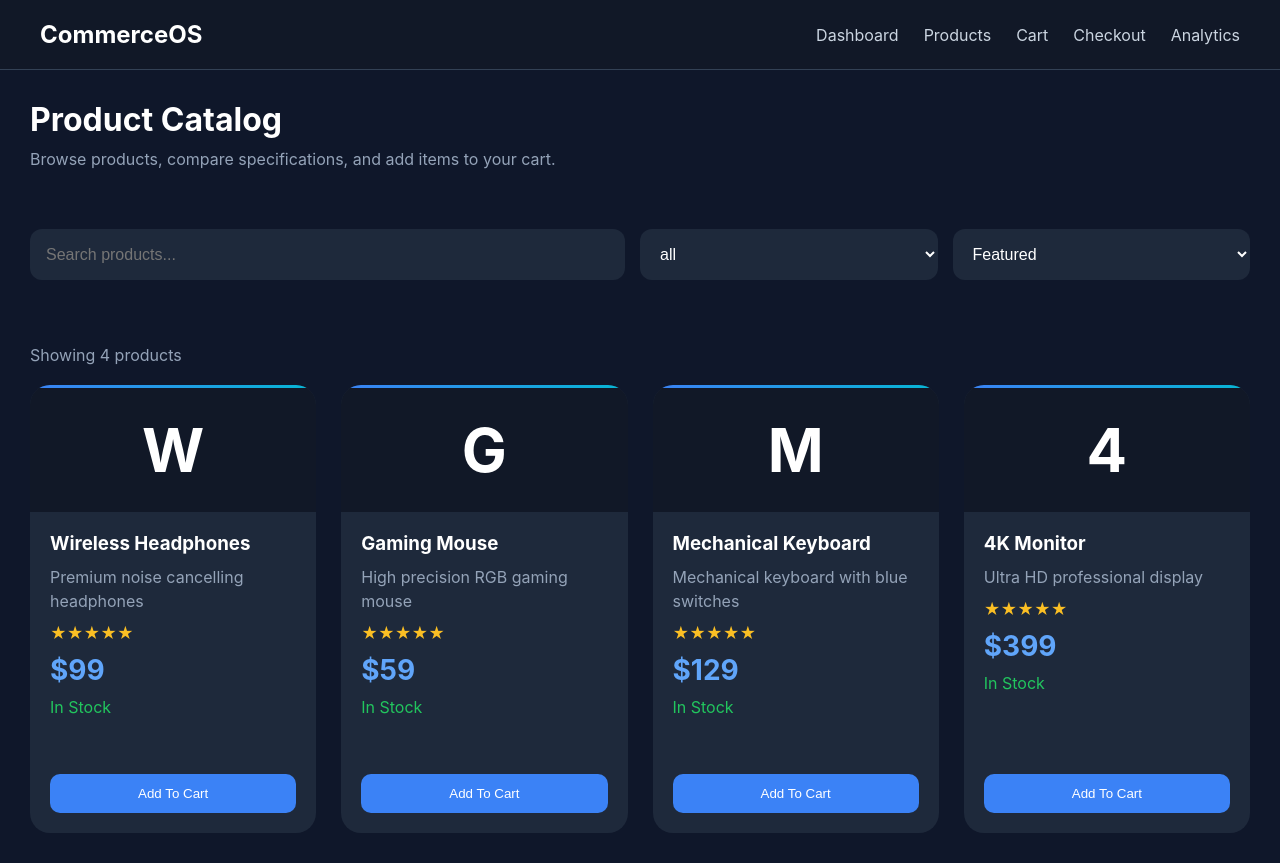
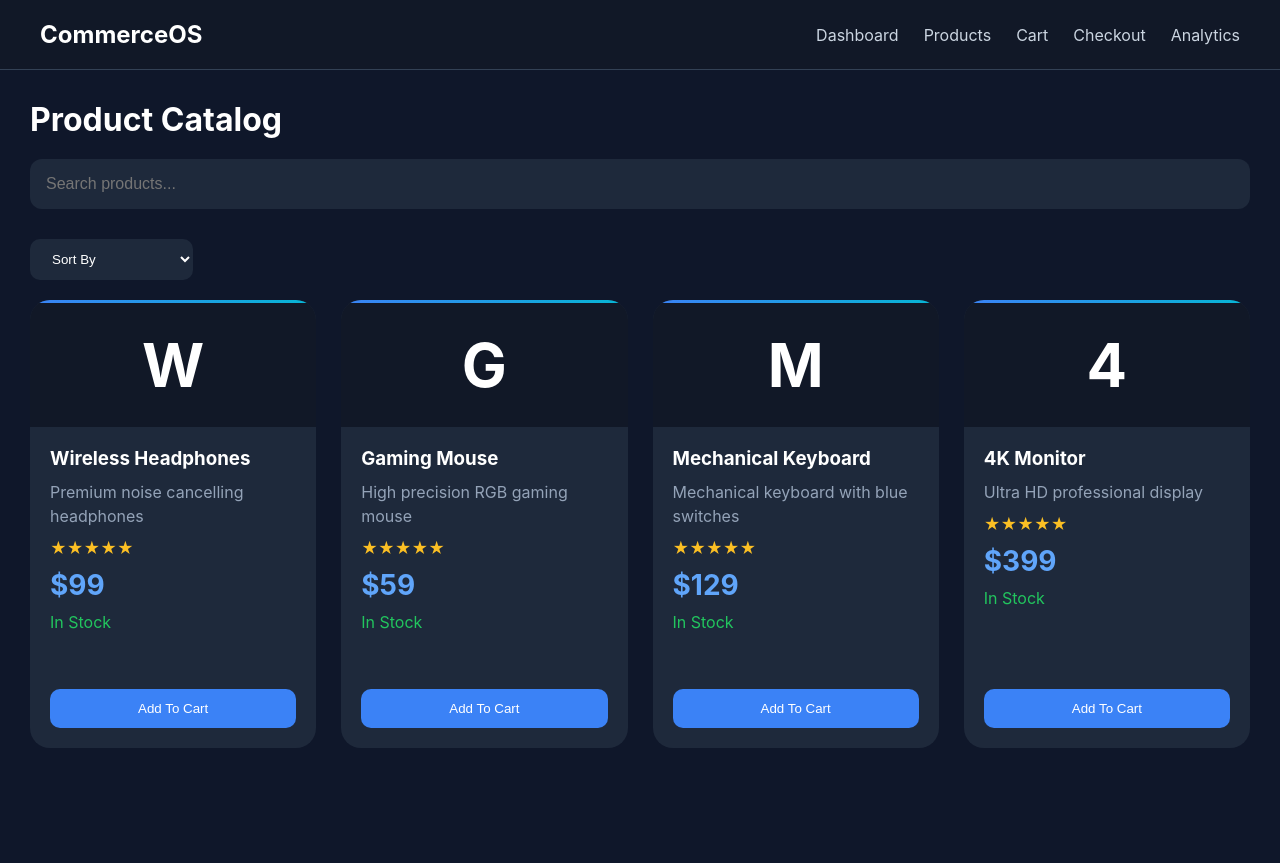
Before and after one commit to tanisharoy222005-collab/ecommerce-platform-admin-suite, a Next.js app: page /products in a window 1280 px wide. After the commit the page ends 800 px from the top, so only its background shows below. Built offline with nearby package versions, Linux system fonts and the light colour scheme.

Commit message:
Update products.js

```diff
--- a/pages/products.js
+++ b/pages/products.js
@@ -1,135 +1,67 @@
-import { useState, useMemo } from "react";
+import { useState } from "react";
 import Layout from "../components/Layout";
 import ProductCard from "../components/ProductCard";
-import productsData from "../data/products";
+import products from "../data/products";
 
 export default function Products() {
 
-  const [search, setSearch] = useState("");
-  const [sortBy, setSortBy] = useState("featured");
-  const [category, setCategory] = useState("all");
+  const [search,setSearch] =
+    useState("");
 
-  const categories = [
-    "all",
-    ...new Set(
-      productsData.map(
-        (p) => p.category
-      )
-    )
-  ];
+  const [sort,setSort] =
+    useState("default");
 
-  const products = useMemo(() => {
-
-    let filtered = [...productsData];
-
-    if (category !== "all") {
-      filtered = filtered.filter(
-        (product) =>
-          product.category === category
-      );
-    }
-
-    if (search) {
-      filtered = filtered.filter(
-        (product) =>
+  let filtered =
+    products.filter(product =>
       product.name
-            .toLowerCase()
-            .includes(
-              search.toLowerCase()
-            ) ||
-          product.brand
         .toLowerCase()
         .includes(
           search.toLowerCase()
         )
     );
+
+  if(sort === "low"){
+    filtered.sort(
+      (a,b)=>
+      a.price-b.price
+    );
   }
 
-    switch (sortBy) {
-
-      case "low":
+  if(sort === "high"){
     filtered.sort(
-          (a, b) =>
-            a.price - b.price
+      (a,b)=>
+      b.price-a.price
     );
-        break;
-
-      case "high":
-        filtered.sort(
-          (a, b) =>
-            b.price - a.price
-        );
-        break;
-
-      case "rating":
-        filtered.sort(
-          (a, b) =>
-            b.rating - a.rating
-        );
-        break;
-
-      case "sales":
-        filtered.sort(
-          (a, b) =>
-            b.sales - a.sales
-        );
-        break;
-
-      default:
-        break;
   }
 
-    return filtered;
+  if(sort === "rating"){
+    filtered.sort(
+      (a,b)=>
+      b.rating-a.rating
+    );
+  }
 
-  }, [
-    search,
-    sortBy,
-    category
-  ]);
+  if(sort === "sales"){
+    filtered.sort(
+      (a,b)=>
+      b.sales-a.sales
+    );
+  }
 
   return (
 
     <Layout>
 
-      <div
-        style={{
-          marginBottom: "40px"
-        }}
-      >
-
       <h1>
         Product Catalog
       </h1>
 
-        <p
-          style={{
-            color: "#94a3b8",
-            marginTop: "10px"
-          }}
-        >
-          Browse products,
-          compare specifications,
-          and add items
-          to your cart.
-        </p>
-
-      </div>
-
-      <div
-        style={{
-          display: "grid",
-          gridTemplateColumns:
-            "2fr 1fr 1fr",
-          gap: "15px",
-          marginBottom: "35px"
-        }}
-      >
-
       <input
         className="search-box"
-          placeholder="Search products..."
+        placeholder=
+        "Search products..."
         value={search}
-          onChange={(e) =>
+        onChange={(e)=>
           setSearch(
             e.target.value
           )
@@ -137,37 +69,17 @@ export default function Products() {
       />
 
       <select
-          className="search-box"
-          value={category}
-          onChange={(e) =>
-            setCategory(
+        className="date-filter"
+        value={sort}
+        onChange={(e)=>
+          setSort(
             e.target.value
           )
         }
       >
-          {categories.map(
-            (cat) => (
-              <option
-                key={cat}
-                value={cat}
-              >
-                {cat}
-              </option>
-            )
-          )}
-        </select>
 
-        <select
-          className="search-box"
-          value={sortBy}
-          onChange={(e) =>
-            setSortBy(
-              e.target.value
-            )
-          }
-        >
-          <option value="featured">
-            Featured
+        <option value="default">
+          Sort By
         </option>
 
         <option value="low">
@@ -188,33 +100,17 @@ export default function Products() {
 
       </select>
 
-      </div>
-
-      <div
-        style={{
-          marginBottom: "20px",
-          color: "#94a3b8"
-        }}
-      >
-        Showing
-        {" "}
-        {products.length}
-        {" "}
-        products
-      </div>
+      <br /><br />
 
       <div className="grid">
 
-        {products.map(
-          (product) => (
-
+        {filtered.map(
+          product=>(
           <ProductCard
             key={product.id}
             product={product}
           />
-
-          )
-        )}
+        ))}
 
       </div>
 
```
Lines whose indentation alone changed are shown as unchanged.
